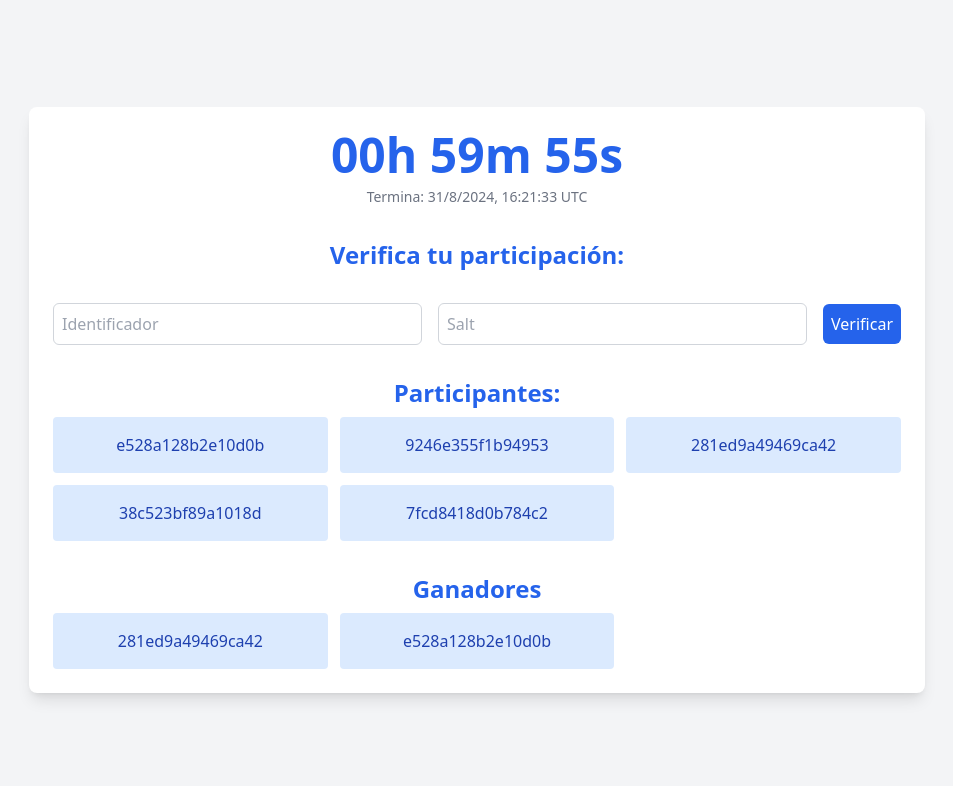
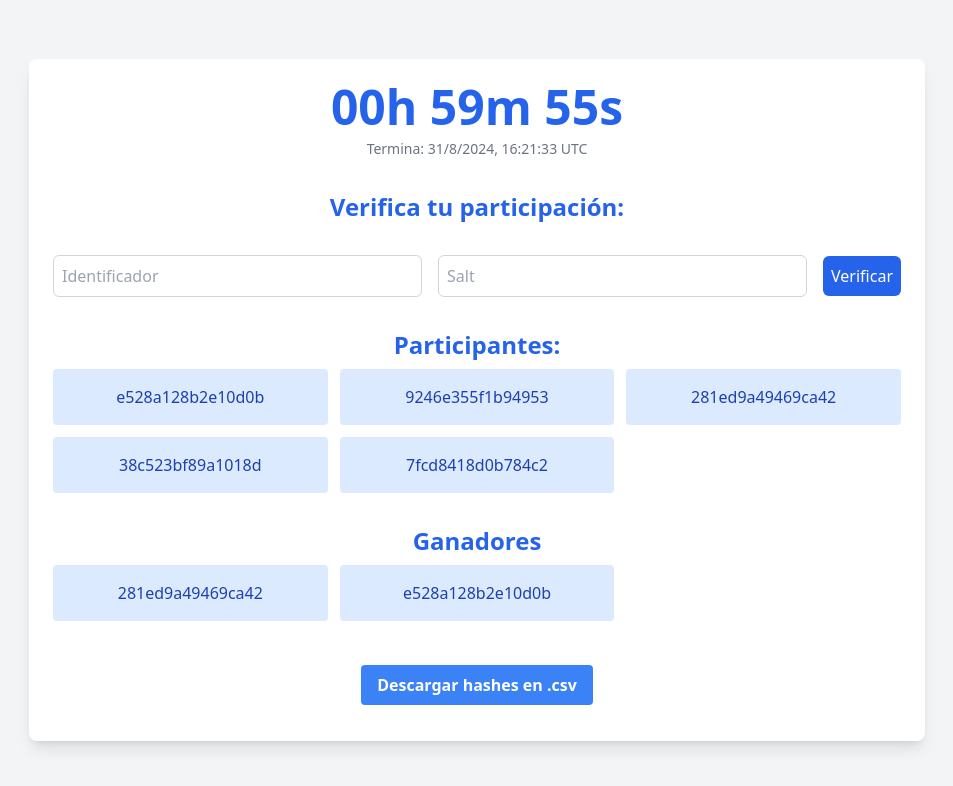
Before and after one commit to dariasc/random-monkeys, a SvelteKit app: page /lottery/1 in a window 1280 px wide. Shown: the top 786 px of the page, without its empty margins (163-1116 px from the left). Built offline with nearby package versions, Linux system fonts and the light colour scheme.

Commit message:
feat: add csv button

```diff
--- a/src/routes/lottery/[id]/+page.svelte
+++ b/src/routes/lottery/[id]/+page.svelte
@@ -5,6 +5,19 @@
 	import CountDown from '$lib/components/CountDown.svelte';
 
 	export let data: PageData;
+
+	function downloadCSV(): void {
+        const csvContent = "data:text/csv;charset=utf-8,"
+        + data.hashes.map(hash => `${hash.hash}`).join("\n");
+
+        const link = document.createElement("a");
+        link.setAttribute("href", encodeURI(csvContent));
+        link.setAttribute("download", "hashes.csv");
+
+        document.body.appendChild(link);
+        link.click();
+        document.body.removeChild(link);
+    }
 
 	async function verifyParticipation(rut: string, salt: string) {
 		return await verify(data.hashes.map(obj => {return obj.hash}), rut, salt);
@@ -99,12 +112,18 @@
 			<HashGrid hashes={data.hashes} />
 		</div>
 
-
         {#if data.winners.length > 0}
         <div>
             <h2 class="text-2xl font-bold text-blue-600 mb-2">Ganadores</h2>
             <HashGrid hashes={data.winners} />
         </div>
         {/if}
+        <div class="p-3">
+            <button
+                on:click={downloadCSV}
+                class="bg-blue-500 text-white font-bold py-2 px-4 rounded hover:bg-blue-600 focus:outline-none focus:ring-2 focus:ring-blue-500 focus:ring-opacity-50">
+                Descargar hashes en .csv
+            </button>
+        </div>
 	</div>
 </main>
--- a/src/routes/lottery/[id]/admin/[user]/+page.svelte
+++ b/src/routes/lottery/[id]/admin/[user]/+page.svelte
@@ -4,6 +4,22 @@
 	import CountDown from '$lib/components/CountDown.svelte';
 
 	export let data: PageData;
+
+	function downloadCSV(): void {
+        const csvContent = "data:text/csv;charset=utf-8,"
+        + "id,hash,salt\n"
+        + data.hashes.map(
+            hash => `${hash.id},${hash.hash},${hash.salt}`
+        ).join("\n");
+
+        const link = document.createElement("a");
+        link.setAttribute("href", encodeURI(csvContent));
+        link.setAttribute("download", "hashes.csv");
+
+        document.body.appendChild(link);
+        link.click();
+        document.body.removeChild(link);
+    }
 
     function observerLink() {
         if (typeof window !== "undefined") {
@@ -47,6 +63,14 @@
             <HashGrid hashes={data.hashes} />
         </div>
 
+        <div class="p-3">
+            <button
+                on:click={downloadCSV}
+                class="bg-blue-500 text-white font-bold py-2 px-4 rounded hover:bg-blue-600 focus:outline-none focus:ring-2 focus:ring-blue-500 focus:ring-opacity-50">
+                Descargar datos en .csv
+            </button>
+        </div>
+
         {#if data.winners.length > 0}
         <div>
             <h2 class="text-2xl font-bold text-blue-600 mb-2">Ganadores</h2>
```
